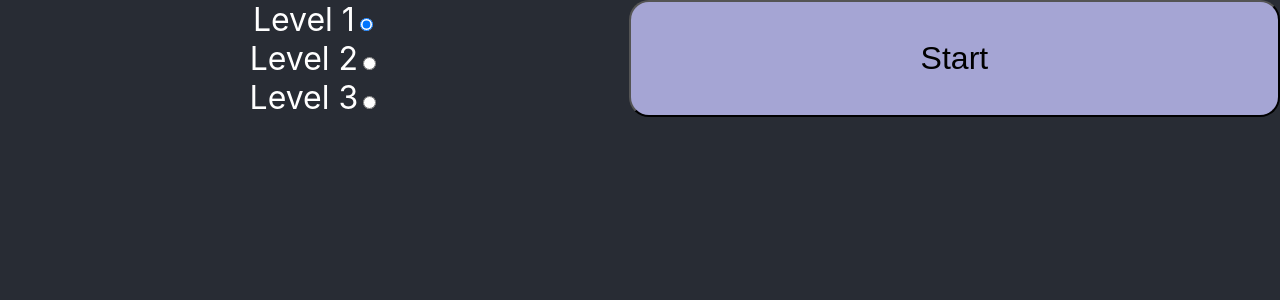
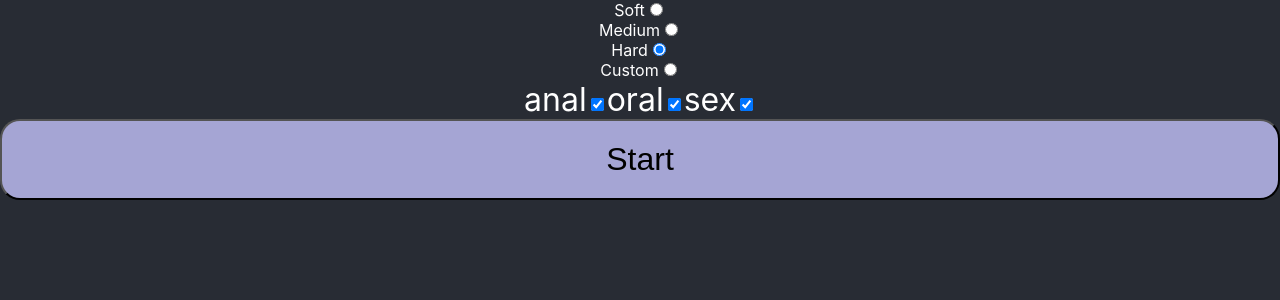
Before and after one commit to martenn/random-dice, a React (Create React App) app: page / in a window 1280 px wide. Shown: the top 300 px of the page. Built offline with nearby package versions, Linux system fonts and the light colour scheme; what nosleep.js would draw is missing.

Commit message:
further config

```diff
--- a/src/app/App.css
+++ b/src/app/App.css
@@ -64,3 +64,7 @@ body {
 .level3 {
   background-color: red;
 }
+
+.config-option {
+  font-size: calc(16px - 0vmin);
+}
--- a/src/app/components/AppRouter.tsx
+++ b/src/app/components/AppRouter.tsx
@@ -6,9 +6,7 @@ export const AppRouter: FC = () => {
   return (
     <Router>
       <Switch>
-        <Route path="/play">
-          <ActionBoard />
-        </Route>
+        <Route path="/play" component={ActionBoard} />
         <Route path="/">
           <ConfigBoard />
         </Route>
--- a/src/app/components/RadioGroup.tsx
+++ b/src/app/components/RadioGroup.tsx
@@ -1,43 +1,37 @@
-import React, { ChangeEvent, FC, useState } from 'react';
+import React, { ChangeEvent, FC } from 'react';
 
-export const RadioGroup: FC = () => {
-  const [radioState, setRadioState] = useState('radio1');
+interface RadioGroupProps {
+  selectedValue: string;
+  radios: {
+    label: string;
+    value: string;
+  }[];
+  selectRadio(selected: string): void;
+}
+
+export const RadioGroup: FC<RadioGroupProps> = ({
+  selectedValue,
+  radios,
+  selectRadio,
+}) => {
   const catchState = (e: ChangeEvent<HTMLInputElement>) => {
-    setRadioState(e?.target?.value);
+    selectRadio(e?.target?.value);
   };
 
   return (
-    <div className="column">
-      <span>
-        <label htmlFor="radio1">Level 1</label>
-        <input
-          id="radio1"
-          type="radio"
-          value="radio1"
-          checked={radioState === 'radio1'}
-          onChange={catchState}
-        />
-      </span>
-      <span>
-        <label htmlFor="radio2">Level 2</label>
-        <input
-          id="radio2"
-          type="radio"
-          value="radio2"
-          checked={radioState === 'radio2'}
-          onChange={catchState}
-        />
-      </span>
-      <span>
-        <label htmlFor="radio3">Level 3</label>
-        <input
-          id="radio3"
-          type="radio"
-          value="radio3"
-          checked={radioState === 'radio3'}
-          onChange={catchState}
-        />
-      </span>
+    <div className="column config-option">
+      {radios.map((r) => (
+        <span key={r.value}>
+          <label htmlFor={r.value}>{r.label}</label>
+          <input
+            id={r.value}
+            type="radio"
+            value={r.value}
+            checked={selectedValue === r.value}
+            onChange={catchState}
+          />
+        </span>
+      ))}
     </div>
   );
 };
--- a/src/app/components/boards/ActionBoard.tsx
+++ b/src/app/components/boards/ActionBoard.tsx
@@ -6,8 +6,13 @@ import { Row } from 'app/components/layout/Row';
 import { Stats } from 'app/model/stats';
 import { InfoBoard, TaskInfoBoard } from 'app/components/boards';
 import { ResetButton, SkipButton, TossButton } from 'app/components/buttons';
+import { useLocation } from 'react-router';
 
-const skipLimit = 3;
+export interface ActionConfig {
+  skipLimit: number;
+  tags: string[];
+  levelLimit: { [key: number]: number };
+}
 
 const emptyStats = (): Stats => ({
   levelTaskCounts: {
@@ -24,6 +29,12 @@ const emptyStats = (): Stats => ({
 export const ActionBoard: FC = () => {
   const [task, setTask] = useState(undefined as unknown as Task);
   const [stats, setStats] = useState(emptyStats);
+  const { state } = useLocation<ActionConfig>();
+  const skipLimit = state.skipLimit || 4;
+  const levelLimit = state.levelLimit || {
+    1: 30,
+    2: 30,
+  };
 
   const reset = () => {
     setTask(undefined as unknown as Task);
@@ -42,7 +53,10 @@ export const ActionBoard: FC = () => {
       },
     };
 
-    if (stats.counter > 0 && stats.counter % 30 === 0) {
+    if (
+      stats.counter > 0 &&
+      stats.counter % (levelLimit ? levelLimit[stats.level] : 1) === 0
+    ) {
       newStats = { ...newStats, level: stats.level + 1, skipCount: 0 };
     }
 
--- a/src/app/components/boards/ConfigBoard.tsx
+++ b/src/app/components/boards/ConfigBoard.tsx
@@ -1,23 +1,81 @@
-import React, { FC } from 'react';
+import React, { FC, useState } from 'react';
 import { useHistory } from 'react-router-dom';
-import { Row } from 'app/components/layout/Row';
 import { StartButton } from 'app/components/buttons';
 import { RadioGroup } from 'app/components/RadioGroup';
+import { Column } from '../layout/Column';
 
 export const ConfigBoard: FC = () => {
   const history = useHistory();
+  const [selectedLevel, setSelectedLevel] = useState('hard');
 
-  const routeChange = () => {
+  const tags = ['anal', 'oral', 'sex'];
+
+  const play = () => {
     const path = `/play`;
-    history.push(path);
+    history.push(path, {
+      skipLimit: 4,
+      tags: tags,
+      levelLimit: {
+        1: 30,
+        2: 30,
+      },
+    });
   };
+  const levels = [
+    {
+      label: 'Soft',
+      value: 'soft',
+    },
+    {
+      label: 'Medium',
+      value: 'medium',
+    },
+    {
+      label: 'Hard',
+      value: 'hard',
+    },
+    {
+      label: 'Custom',
+      value: 'custom',
+    },
+  ];
 
   return (
     <>
-      <Row>
-        <RadioGroup />
-        <StartButton start={() => routeChange()}></StartButton>
-      </Row>
+      <Column>
+        <RadioGroup
+          radios={levels}
+          selectedValue={selectedLevel}
+          selectRadio={setSelectedLevel}
+        />
+
+        {selectedLevel === 'custom' && (
+          <div className="column">
+            <span>
+              <label htmlFor="skipCount">Pominięć: </label>
+              <input id="skipCount" type="number" value="4" />
+            </span>
+            <span>
+              <label htmlFor="l1Border">Ruchów L1: </label>
+              <input id="l1Border" type="number" value="30" />
+            </span>
+            <span>
+              <label htmlFor="l2Border">Ruchów L2: </label>
+              <input id="l2Border" type="number" value="30" />
+            </span>
+          </div>
+        )}
+
+        <div>
+          {tags.map((t) => (
+            <>
+              <label htmlFor={t}>{t}</label>
+              <input id={t} type="checkbox" checked={true} />
+            </>
+          ))}
+        </div>
+        <StartButton start={() => play()}></StartButton>
+      </Column>
     </>
   );
 };
--- /dev/null
+++ b/src/app/components/layout/Column.tsx
@@ -0,0 +1,5 @@
+import React, { FC } from 'react';
+
+export const Column: FC = ({ children }) => {
+  return <div className="column">{children}</div>;
+};
--- a/src/app/data/tasks.ts
+++ b/src/app/data/tasks.ts
@@ -1,11 +1,4 @@
 import { Task } from 'app/model/task';
-
-/*
-levels:
-1. intro, warm up
-2. warm & hot
-3. sex
-*/
 
 export const tasks: Task[] = [
   {
@@ -1049,3 +1042,9 @@ export const tasks: Task[] = [
     level: 2,
   },
 ];
+
+export const tags = (): string[] => {
+  const tagSet = new Set<string>();
+  tasks.forEach((t) => t.tags.forEach((tag) => tagSet.add(tag)));
+  return Array.from(tagSet);
+};
```
